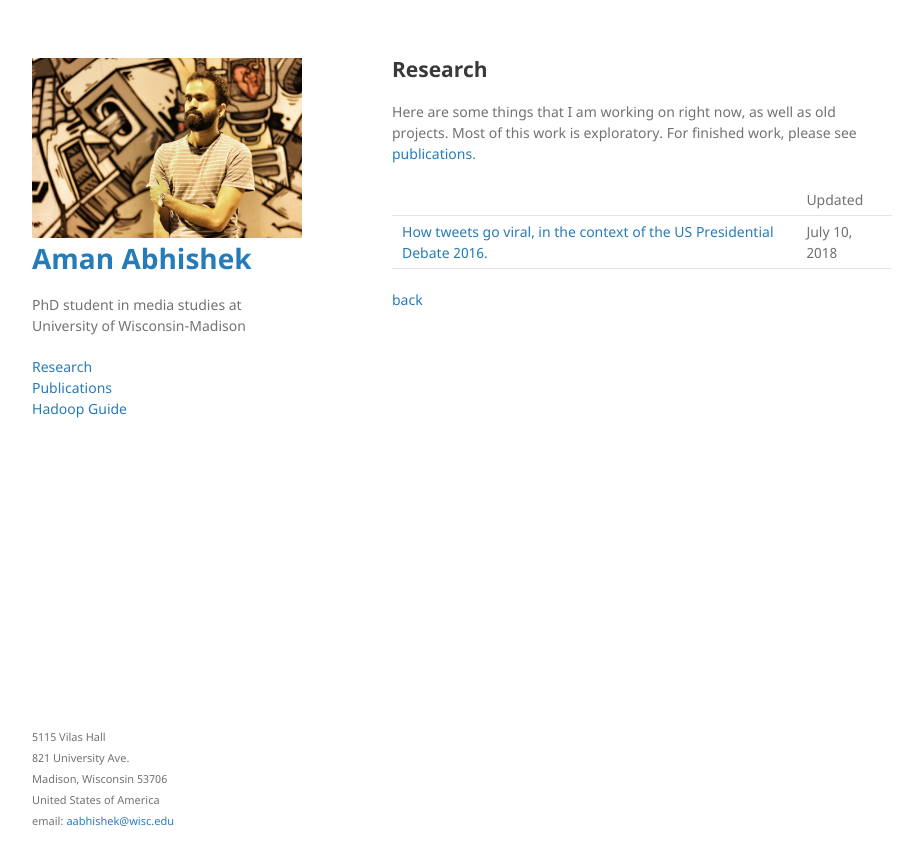
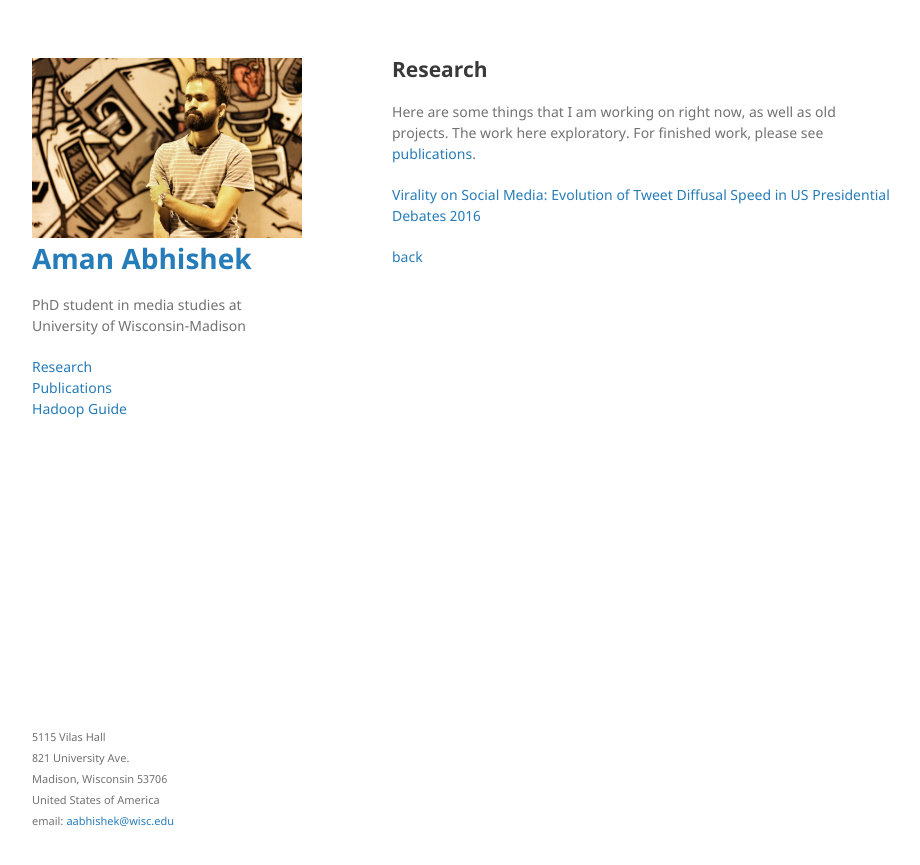
Before and after one commit to aman-abhishek/aman-abhishek.github.io, a Jekyll site: the page built from research.md, in a window 1280 px wide. Shown: the top 865 px of the page, without its empty margins (178-1098 px from the left). Built offline with Jekyll 4.4.1, drawn with Linux system fonts in a browser that asks for light colours; our own code applies the rules of GitHub Pages for plain Markdown files.

Commit message:
remove tabular form

```diff
--- a/research.md
+++ b/research.md
@@ -4,10 +4,9 @@ layout: default
 
 ## Research
 
-Here are some things that I am working on right now, as well as old projects. Most of this work is exploratory. For finished work, please see [publications](/publications).
+Here are some things that I am working on right now, as well as old projects. The work here exploratory. For finished work, please see [publications](/publications).
 
 
-| | Updated
-|[How tweets go viral, in the context of the US Presidential Debate 2016.](https://aman-abhishek.github.io/research/speed_evolution)|July 10, 2018
+[Virality on Social Media: Evolution of Tweet Diffusal Speed in US Presidential Debates 2016](https://aman-abhishek.github.io/research/speed_evolution)
 
 [back](./)
```
